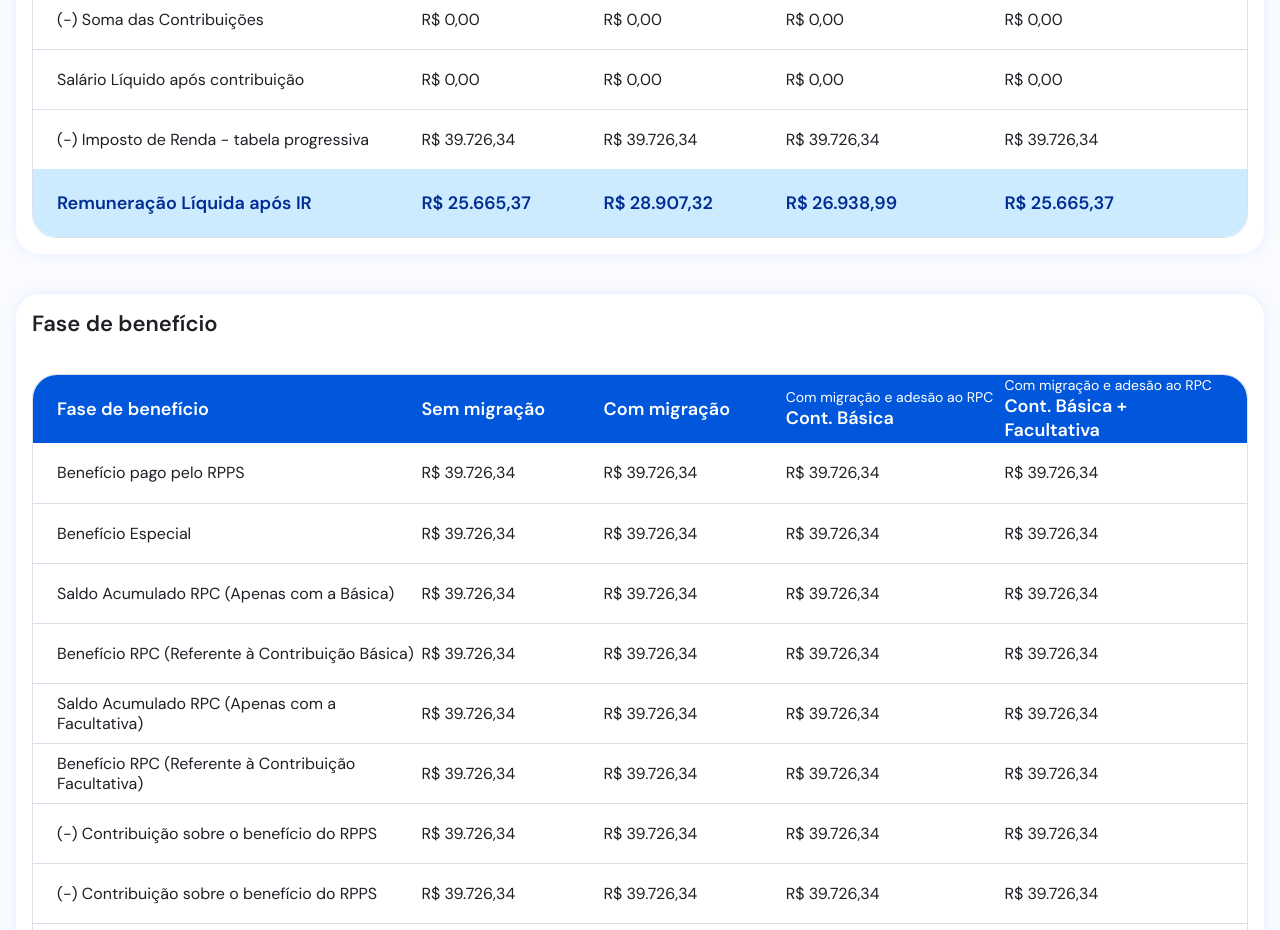
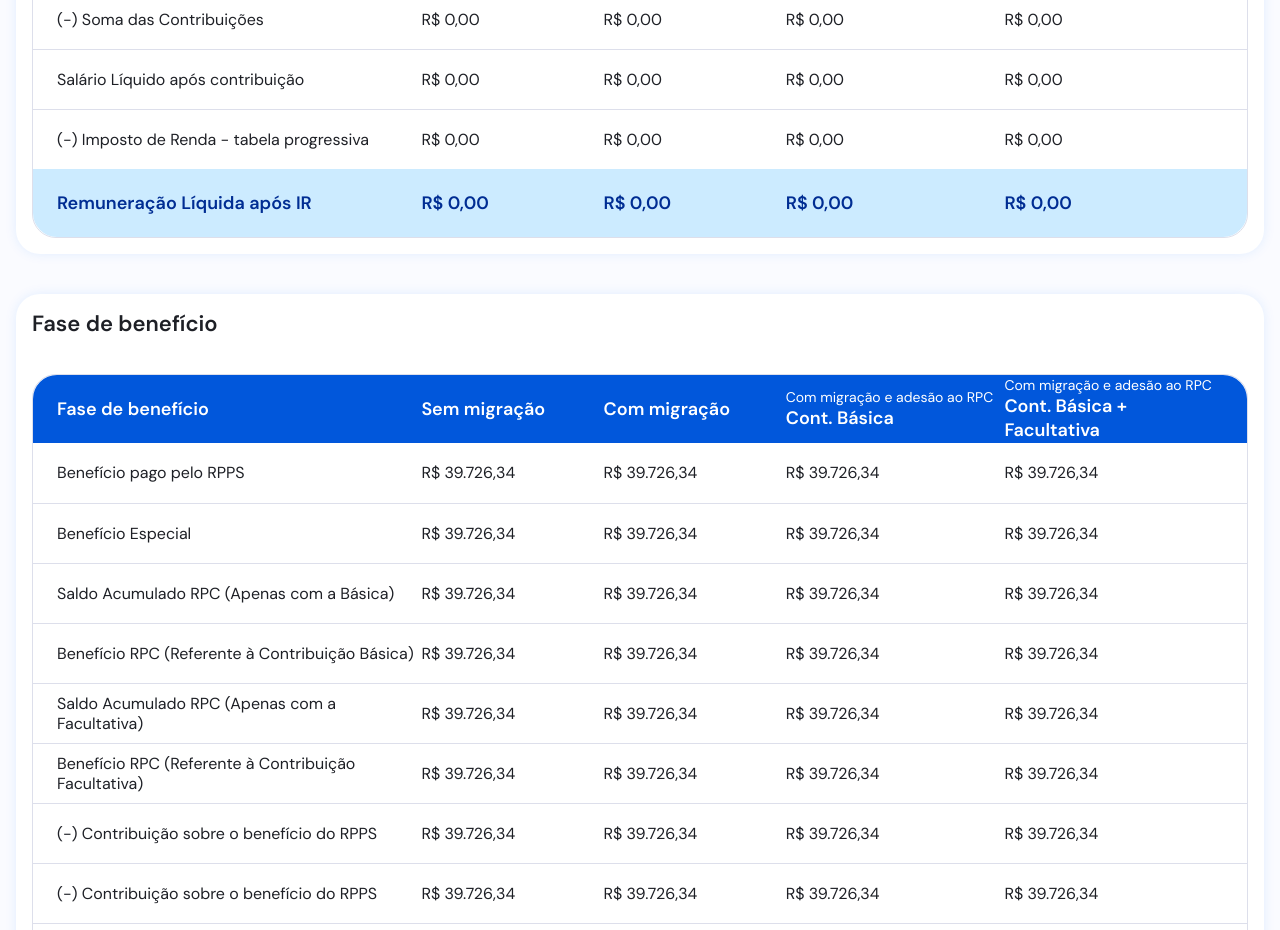
Before and after one commit to leonardobl/smr-front, a React (Vite) app: page / in a window 1280 px wide. Shown: the part 1880-2810 px from the top of the page. Built offline with nearby package versions, Linux system fonts and the light colour scheme.

Commit message:
finalizacao tabela 1

```diff
--- a/src/Components/Templates/HomeTemplate/index.tsx
+++ b/src/Components/Templates/HomeTemplate/index.tsx
@@ -566,18 +566,37 @@ export const HomeTemplate = () => {
 
               <TableItem columns="2fr 1fr 1fr 1.2fr 1.2fr">
                 <p>(-) Imposto de Renda - tabela progressiva</p>
-                <p>R$ 39.726,34</p>
-                <p>R$ 39.726,34</p>
-                <p>R$ 39.726,34</p>
-                <p>R$ 39.726,34</p>
+                <p>{maskMoney(table1?.ir?.sem_migracao) || "R$ 0,00"}</p>
+                <p>{maskMoney(table1?.ir?.com_migracao) || "R$ 0,00"}</p>
+                <p>
+                  {maskMoney(table1?.ir?.com_migracao_rpc_basica) || "R$ 0,00"}
+                </p>
+                <p>
+                  {maskMoney(table1?.ir?.com_migracao_rpc_facultativa) ||
+                    "R$ 0,00"}
+                </p>
               </TableItem>
             </Table.WrapperItems>
             <Table.Footer columns="2fr 1fr 1fr 1.2fr 1.2fr">
               <p>Remuneração Líquida após IR</p>
-              <p>R$ 25.665,37</p>
-              <p>R$ 28.907,32</p>
-              <p>R$ 26.938,99</p>
-              <p>R$ 25.665,37</p>
+              <p>
+                {maskMoney(table1?.remuneracao_liquida_ir?.sem_migracao) ||
+                  "R$ 0,00"}
+              </p>
+              <p>
+                {maskMoney(table1?.remuneracao_liquida_ir?.com_migracao) ||
+                  "R$ 0,00"}
+              </p>
+              <p>
+                {maskMoney(
+                  table1?.remuneracao_liquida_ir?.com_migracao_rpc_basica
+                ) || "R$ 0,00"}
+              </p>
+              <p>
+                {maskMoney(
+                  table1?.remuneracao_liquida_ir?.com_migracao_rpc_facultativa
+                ) || "R$ 0,00"}
+              </p>
             </Table.Footer>
           </Table.Root>
         </Card>
--- a/src/Components/Templates/HomeTemplate/useHome.ts
+++ b/src/Components/Templates/HomeTemplate/useHome.ts
@@ -14,6 +14,7 @@ import { formatDataContribuicaoRPCBasicaFacultativaFaseAtiva } from "../../../Fu
 import { formatDataSomaContribuicaoFaseAtiva } from "../../../Functions/FaseAtiva/SomaContribuicao";
 import { formatDataSalarioLiquidoFaseAtiva } from "../../../Functions/FaseAtiva/SalarioLiquido";
 import { IrFaseAtiva } from "../../../Functions/FaseAtiva/Ir";
+import { formatDataRemuneracaoLiquidaIRFaseAtiva } from "../../../Functions/FaseAtiva/formatDataRemuneracaoLiquidaIRFaseAtiva";
 
 const schema = z.object({
   nome: z.string(),
@@ -179,7 +180,7 @@ export const useHome = () => {
       data.remuneracao_ativa_atual - data.valor_teto_rgps;
     setValue("salario_contribuicao_rpc", salario_contribuicao_rpc);
 
-    // FASE ATIVA SEM MIGRAÇÃO
+    // FASE ATIVA
 
     const remuneracao = formatDataRemuneracaoFaseAtiva({ data });
     const contribuicao_RPPS = formatDataContribuicaoRPPSFaseAtiva({
@@ -206,13 +207,15 @@ export const useHome = () => {
       soma_contribuicao,
       remuneracao,
     });
-    IrFaseAtiva({
-      data,
-      setTable: setTable1,
-      table: table1,
+
+    const ir = IrFaseAtiva({
+      salario_liquido_contribuicao,
     });
 
-    //
+    const remuneracao_liquida_ir = formatDataRemuneracaoLiquidaIRFaseAtiva({
+      salario_liquido_contribuicao,
+      ir,
+    });
 
     setTable1((prev) => ({
       ...prev,
@@ -222,7 +225,11 @@ export const useHome = () => {
       soma_contribuicao,
       salario_liquido_contribuicao,
       contribuicao_RPC_facultativa,
+      ir,
+      remuneracao_liquida_ir,
     }));
+
+    //
 
     setTimeout(() => {
       setIsLoad(false);
--- /dev/null
+++ b/src/Data/TabelaIR.ts
@@ -0,0 +1,37 @@
+export const TabelaIR = {
+  a: {
+    table: "a",
+    min: 0,
+    max: 2.2592,
+    aliquota: 0,
+    deducao: 0,
+  },
+  b: {
+    table: "b",
+    min: 2.25921,
+    max: 2.82665,
+    aliquota: 7.5,
+    deducao: 169.44,
+  },
+  c: {
+    table: "c",
+    min: 2.82666,
+    max: 3.75105,
+    aliquota: 15,
+    deducao: 381.44,
+  },
+  d: {
+    table: "d",
+    min: 3.75106,
+    max: 4.66468,
+    aliquota: 22.5,
+    deducao: 662.77,
+  },
+  e: {
+    table: "e",
+    min: 4.66468,
+    max: Infinity,
+    aliquota: 27.5,
+    deducao: 896.0,
+  },
+};
--- a/src/Functions/FaseAtiva/Ir.ts
+++ b/src/Functions/FaseAtiva/Ir.ts
@@ -1,16 +1,42 @@
-import { IFormMainDTO } from "../../Types/formMain";
-import { ITableFaseAtiva } from "../../Types/table";
+import { DefaulValueTable1 } from "../../Components/Templates/HomeTemplate/useHome";
+import { TabelaIR } from "../../Data/TabelaIR";
+import { ITypeFaseTable } from "../../Types/table";
 
 export function IrFaseAtiva({
-  data,
-  setTable,
-  table,
+  salario_liquido_contribuicao,
 }: {
-  data: IFormMainDTO;
-  table: ITableFaseAtiva;
-  setTable: React.Dispatch<React.SetStateAction<ITableFaseAtiva>>;
-}) {
-  const teste = { data, table, setTable };
+  salario_liquido_contribuicao: ITypeFaseTable;
+}): ITypeFaseTable {
+  const IR_CORRESPONDENTE_SEM_MIGRACAO = Object.values(TabelaIR).find(
+    (ir) =>
+      salario_liquido_contribuicao.com_migracao >= ir.min &&
+      salario_liquido_contribuicao.com_migracao <= ir.max
+  );
+  const sem_migracao =
+    (IR_CORRESPONDENTE_SEM_MIGRACAO!.aliquota / 100) *
+      salario_liquido_contribuicao.sem_migracao -
+    IR_CORRESPONDENTE_SEM_MIGRACAO!.deducao;
 
-  return teste;
+  const com_migracao =
+    (IR_CORRESPONDENTE_SEM_MIGRACAO!.aliquota / 100) *
+      salario_liquido_contribuicao.com_migracao -
+    IR_CORRESPONDENTE_SEM_MIGRACAO!.deducao;
+
+  const com_migracao_rpc_basica =
+    (IR_CORRESPONDENTE_SEM_MIGRACAO!.aliquota / 100) *
+      salario_liquido_contribuicao.com_migracao_rpc_basica -
+    IR_CORRESPONDENTE_SEM_MIGRACAO!.deducao;
+
+  const com_migracao_rpc_facultativa =
+    (IR_CORRESPONDENTE_SEM_MIGRACAO!.aliquota / 100) *
+      salario_liquido_contribuicao.com_migracao_rpc_facultativa -
+    IR_CORRESPONDENTE_SEM_MIGRACAO!.deducao;
+
+  return {
+    ...DefaulValueTable1.ir,
+    sem_migracao,
+    com_migracao,
+    com_migracao_rpc_basica,
+    com_migracao_rpc_facultativa,
+  };
 }
--- /dev/null
+++ b/src/Functions/FaseAtiva/formatDataRemuneracaoLiquidaIRFaseAtiva.ts
@@ -0,0 +1,32 @@
+import { DefaulValueTable1 } from "../../Components/Templates/HomeTemplate/useHome";
+import { ITypeFaseTable } from "../../Types/table";
+
+export function formatDataRemuneracaoLiquidaIRFaseAtiva({
+  salario_liquido_contribuicao,
+  ir,
+}: {
+  salario_liquido_contribuicao: ITypeFaseTable;
+  ir: ITypeFaseTable;
+}): ITypeFaseTable {
+  const sem_migracao =
+    salario_liquido_contribuicao.sem_migracao - ir.sem_migracao;
+
+  const com_migracao =
+    salario_liquido_contribuicao.com_migracao - ir.com_migracao;
+
+  const com_migracao_rpc_basica =
+    salario_liquido_contribuicao.com_migracao_rpc_basica -
+    ir.com_migracao_rpc_basica;
+
+  const com_migracao_rpc_facultativa =
+    salario_liquido_contribuicao.com_migracao_rpc_facultativa -
+    ir.com_migracao_rpc_facultativa;
+
+  return {
+    ...DefaulValueTable1.remuneracao_liquida_ir,
+    sem_migracao,
+    com_migracao,
+    com_migracao_rpc_basica,
+    com_migracao_rpc_facultativa,
+  };
+}
```
Also changed, not shown: 1 other file (tests, documents, lock files or other folders).
